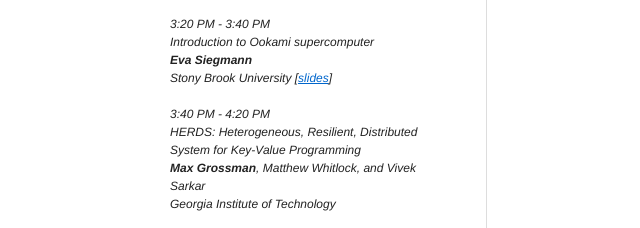
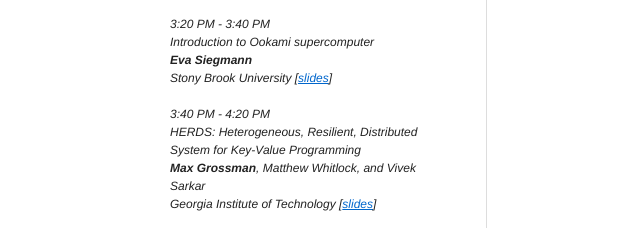
Before and after one commit to cnc-workshop/cnc2021, a plain HTML site: page index.html in a window 1280 px wide. Shown: the part 1753-1981 px from the top of the page, 298-938 px from the left. Drawn offline with Linux system fonts and the light colour scheme.

Commit message:
Added Slides of Max Grossman

```diff
--- a/index.html
+++ b/index.html
@@ -273,7 +273,7 @@
 		3:40 PM - 4:20 PM<br>
 		HERDS: Heterogeneous, Resilient, Distributed System for Key-Value Programming<br>
 		<b>Max Grossman</b>, Matthew Whitlock, and Vivek Sarkar<br>
-		Georgia Institute of Technology
+		Georgia Institute of Technology [<a href="./slides/CnC_Grossman.pdf" target="_blank">slides</a>]<br>
 		</ul>
 
 
```
Also changed, not shown: 1 other file.
